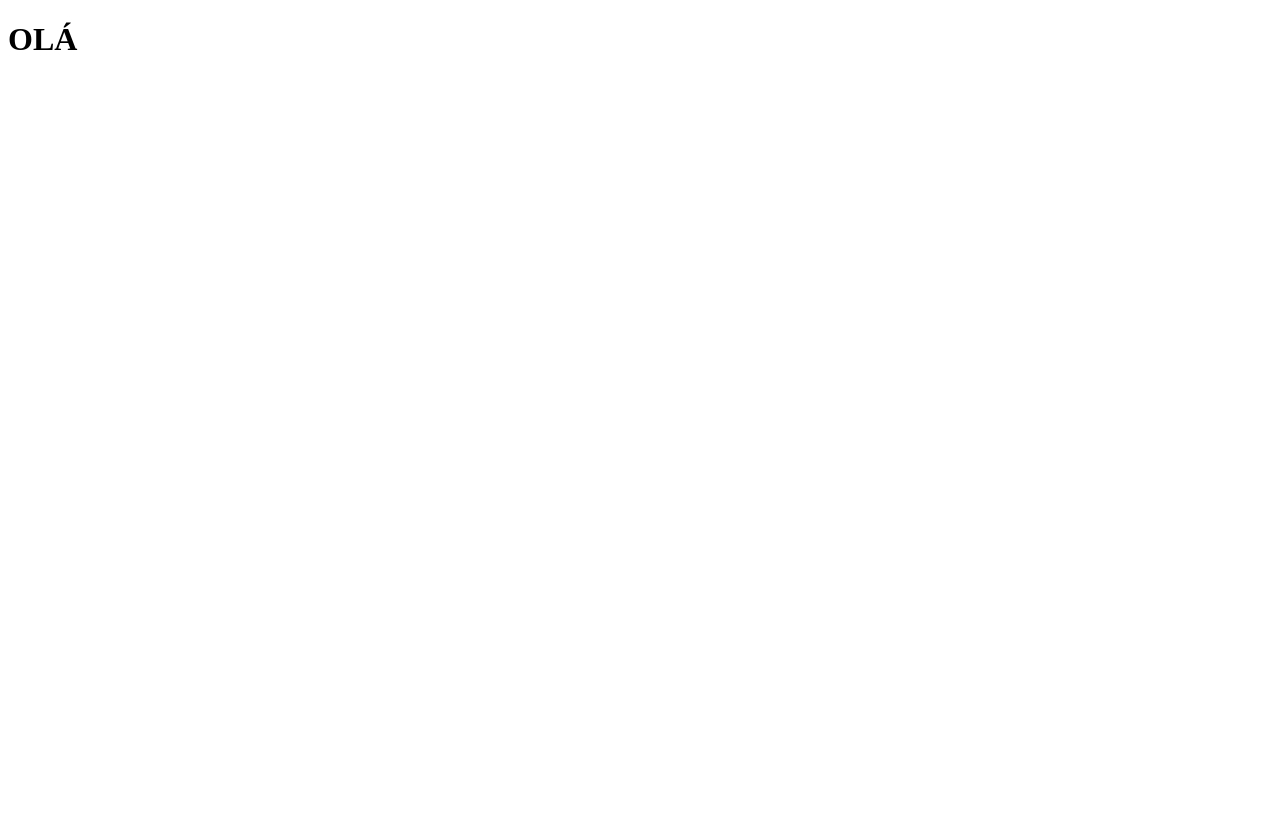
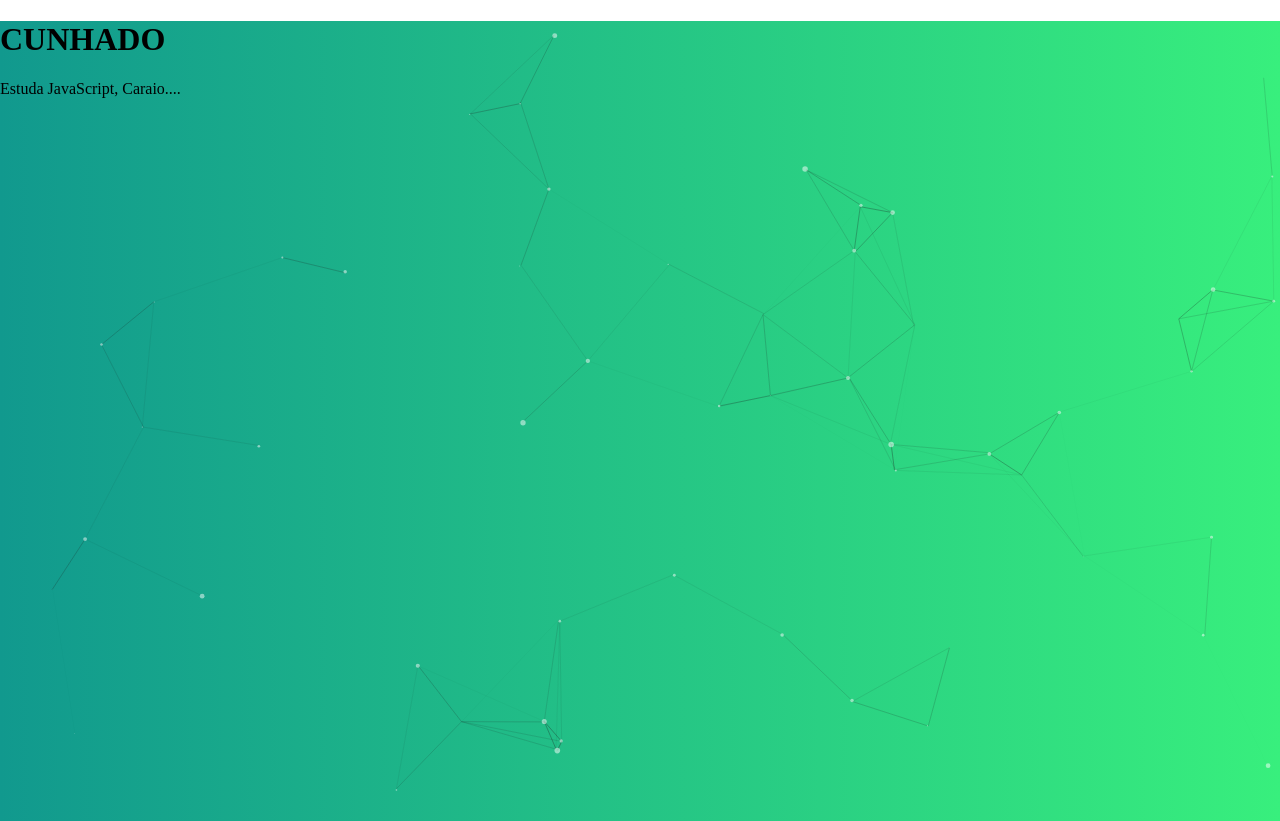
Before and after one commit to sygnata/sygnata.github.io, a website: page index.html in a window 1280 px wide. Before the commit the page ends 800 px from the top, so only its background shows below. Drawn offline with nearby package versions, Linux system fonts and the light colour scheme.

Commit message:
Testes com particles.js

```diff
--- a/index.html
+++ b/index.html
@@ -5,11 +5,21 @@
     <meta charset="UTF-8">
     <meta name="viewport" content="width=device-width, initial-scale=1.0">
     <link rel="stylesheet" href="style.css">
+    <script src="https://unpkg.com/scrollreveal"></script>
+    <script src="https://cdn.jsdelivr.net/npm/particles.js@2.0.0/particles.min.js"></script>
     <title>Portfólio</title>
   </head>
 
   <body>
-    <h1>OLÁ</h1>
+    <!-- PARTICLES -->
+    <div id="particles-container"></div>
+    <h1 class="headline">
+      CUNHADO
+    </h1>
+    <p class="tagline">
+      Estuda JavaScript,
+      <span class="punchline">Caraio....</span>
+    </p>
 
     <script src="./js/script.js"></script>
   </body>
--- a/js/script.js
+++ b/js/script.js
@@ -0,0 +1,13 @@
+ScrollReveal({
+  duration: 1000
+})
+
+ScrollReveal().reveal('.headline')
+ScrollReveal().reveal('.tagline', {
+  delay: 500
+})
+ScrollReveal().reveal('.punchline', {
+  delay: 2000
+})
+
+particlesJS.load('particles-container', 'particlesjs-config.json');
--- /dev/null
+++ b/particlesjs-config.json
@@ -0,0 +1,110 @@
+{
+  "particles": {
+    "number": {
+      "value": 66,
+      "density": {
+        "enable": true,
+        "value_area": 1262.6362266116362
+      }
+    },
+    "color": {
+      "value": "#fff"
+    },
+    "shape": {
+      "type": "circle",
+      "stroke": {
+        "width": 0,
+        "color": "#000000"
+      },
+      "polygon": {
+        "nb_sides": 5
+      },
+      "image": {
+        "src": "img/github.svg",
+        "width": 100,
+        "height": 100
+      }
+    },
+    "opacity": {
+      "value": 0.5,
+      "random": false,
+      "anim": {
+        "enable": false,
+        "speed": 1,
+        "opacity_min": 0.1,
+        "sync": false
+      }
+    },
+    "size": {
+      "value": 3,
+      "random": true,
+      "anim": {
+        "enable": false,
+        "speed": 40,
+        "size_min": 0.1,
+        "sync": false
+      }
+    },
+    "line_linked": {
+      "enable": true,
+      "distance": 150,
+      "color": "#222",
+      "opacity": 0.4,
+      "width": 1
+    },
+    "move": {
+      "enable": true,
+      "speed": 6,
+      "direction": "none",
+      "random": false,
+      "straight": false,
+      "out_mode": "out",
+      "bounce": false,
+      "attract": {
+        "enable": false,
+        "rotateX": 600,
+        "rotateY": 1200
+      }
+    }
+  },
+  "interactivity": {
+    "detect_on": "canvas",
+    "events": {
+      "onhover": {
+        "enable": true,
+        "mode": "repulse"
+      },
+      "onclick": {
+        "enable": true,
+        "mode": "push"
+      },
+      "resize": true
+    },
+    "modes": {
+      "grab": {
+        "distance": 400,
+        "line_linked": {
+          "opacity": 1
+        }
+      },
+      "bubble": {
+        "distance": 400,
+        "size": 40,
+        "duration": 2,
+        "opacity": 8,
+        "speed": 3
+      },
+      "repulse": {
+        "distance": 200,
+        "duration": 0.4
+      },
+      "push": {
+        "particles_nb": 4
+      },
+      "remove": {
+        "particles_nb": 2
+      }
+    }
+  },
+  "retina_detect": true
+}
--- a/style.css
+++ b/style.css
@@ -0,0 +1,17 @@
+body {
+  margin: 0;
+}
+canvas {
+  display: block;
+}
+#particles-container {
+  z-index: -1;
+  position: absolute;
+  width: 100vw;
+  height: 100vh;
+  background: linear-gradient(90deg, #11998e 0%, #38ef7d 100%);
+  /* background-image: url("https://images.unsplash.com/photo-1518818419601-72c8673f5852?ixlib=rb-1.2.1&ixid=eyJhcHBfaWQiOjEyMDd9&auto=format&fit=crop&w=1500&q=80");
+  background-repeat: no-repeat;
+  background-size: cover;
+  background-position: 100% 100%; */
+}
```
Also changed, not shown: package.json (added, +23 -0 lines), 2 other files.
